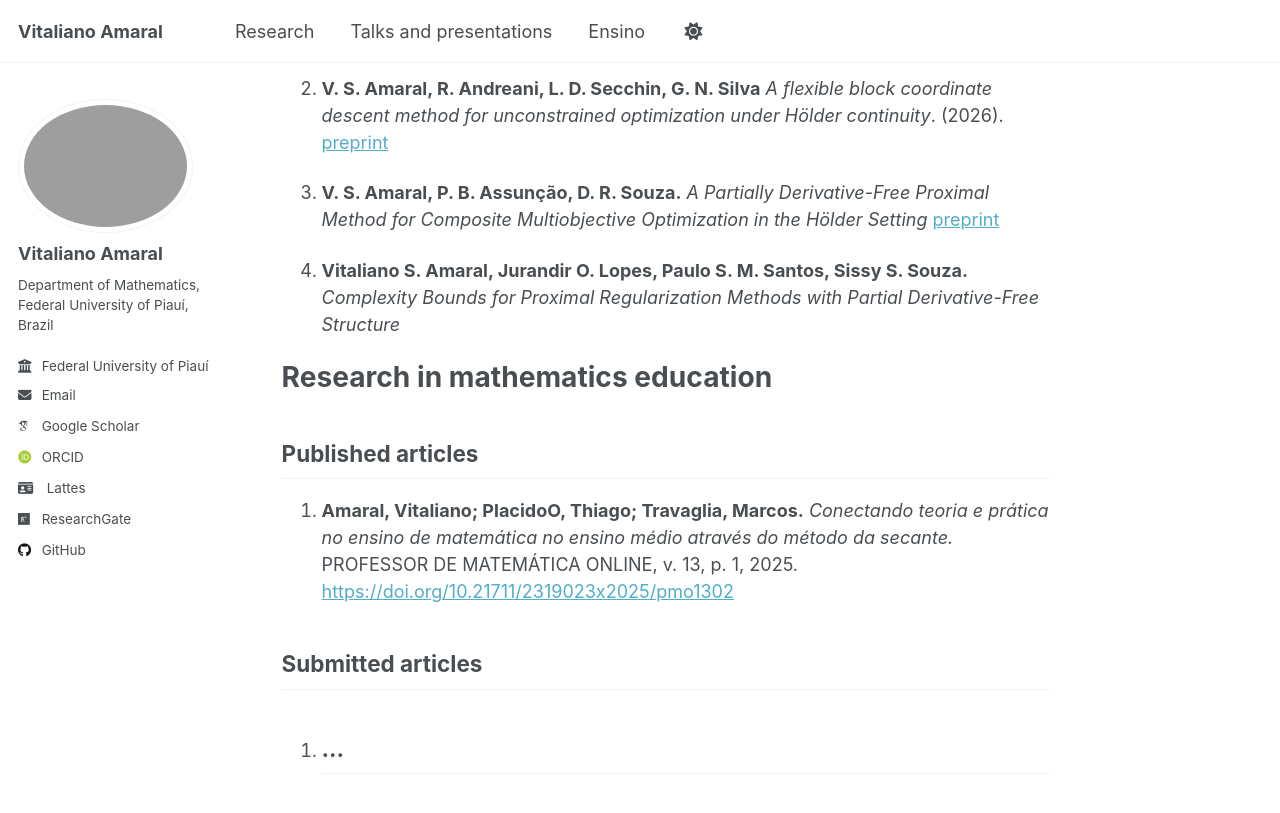
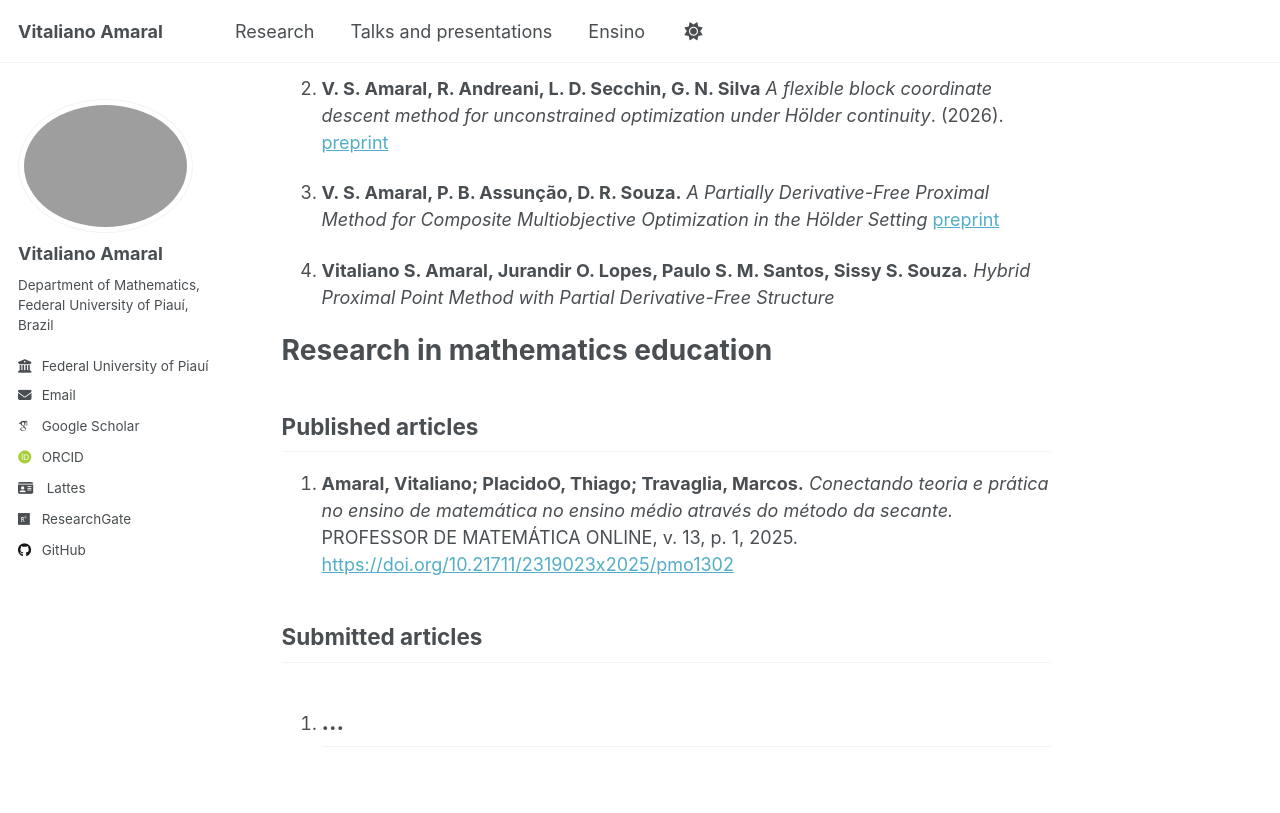
Before and after one commit to vitalianoamaral/vitalianoamaral.github.io, a Jekyll site: the page built from _pages/research.md, in a window 1280 px wide and 900 px high, scrolled down 1303 px. Shown: the top 813 px of the window. Built offline with Jekyll 4.4.1, drawn with Linux system fonts in a browser that asks for light colours; some web fonts are replaced.

Commit message:
Update research paper title and authors

```diff
--- a/_pages/research.md
+++ b/_pages/research.md
@@ -41,8 +41,7 @@ Optimization with Applications*. (2026).
 https://doi.org/10.48550/arXiv.2508.20071)
 
 1. **Vitaliano S. Amaral, Jurandir O. Lopes, Paulo S. M. Santos,
-Sissy S. Souza.** *Complexity Bounds for Proximal Regularization
-Methods with Partial Derivative-Free Structure*
+Sissy S. Souza.** *Hybrid Proximal Point Method with Partial Derivative-Free Structure*
 
 
 
```
